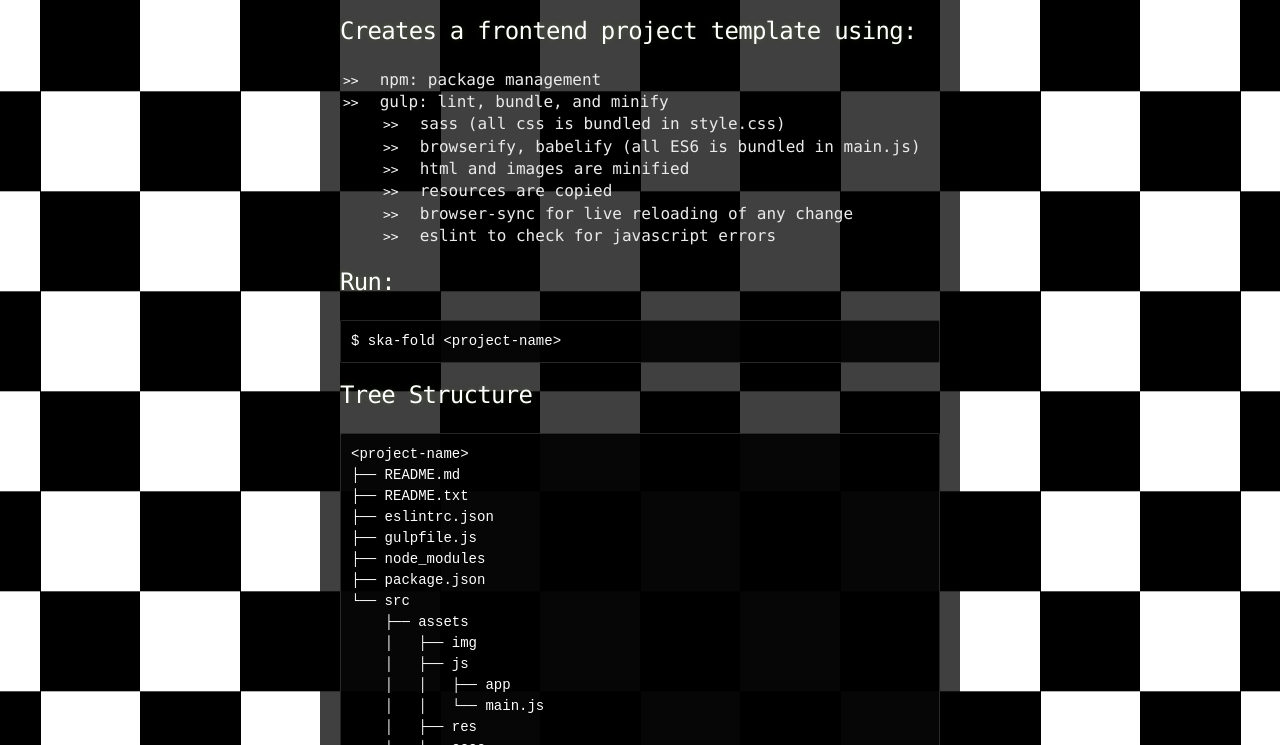
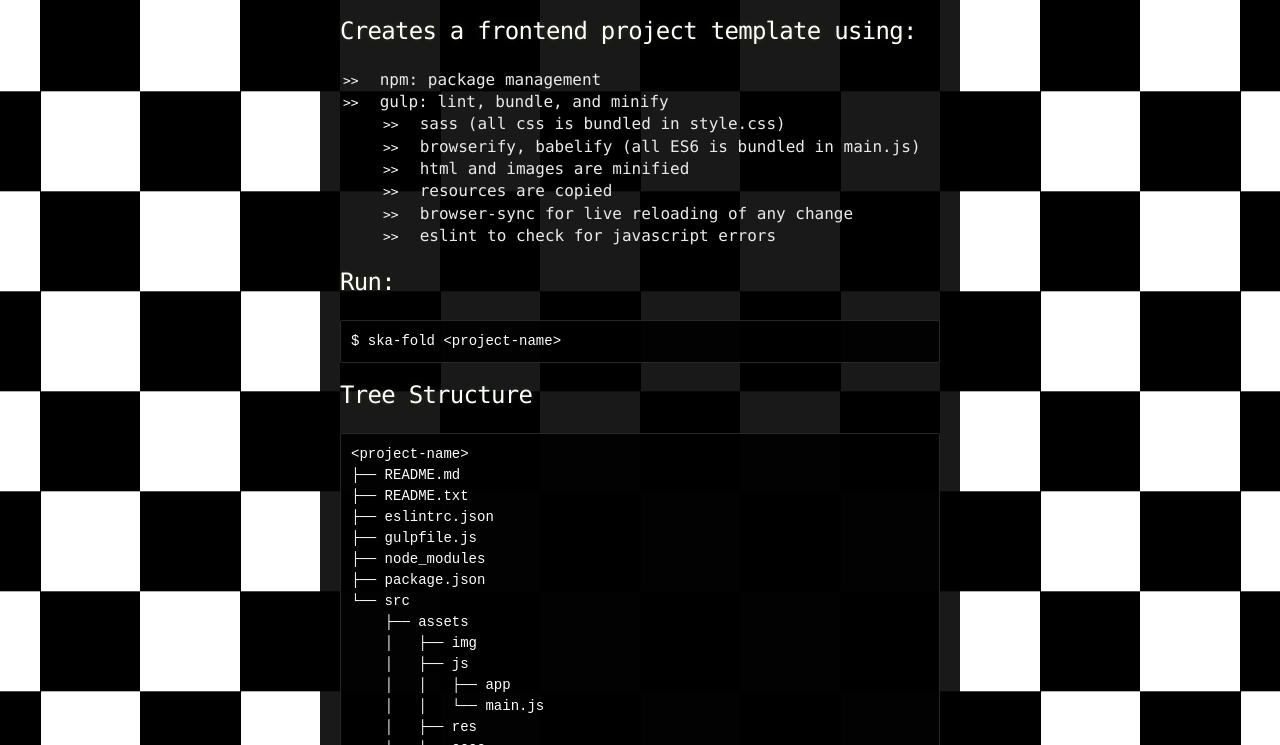
Before and after one commit to xrochoa/scaffolder, a plain HTML site: page index.html in a window 1280 px wide. Shown: the part 409-1154 px from the top of the page. Drawn offline with Linux system fonts and the light colour scheme.

Commit message:
Update stylesheet.css

```diff
--- a/stylesheets/stylesheet.css
+++ b/stylesheets/stylesheet.css
@@ -16,7 +16,7 @@
   max-width: 600px;
   margin: 0 auto;
   padding: 20px;
-  background-color: rgba(0,0,0,0.75);
+  background-color: rgba(0,0,0,0.9);
 }
 
 section {
```
